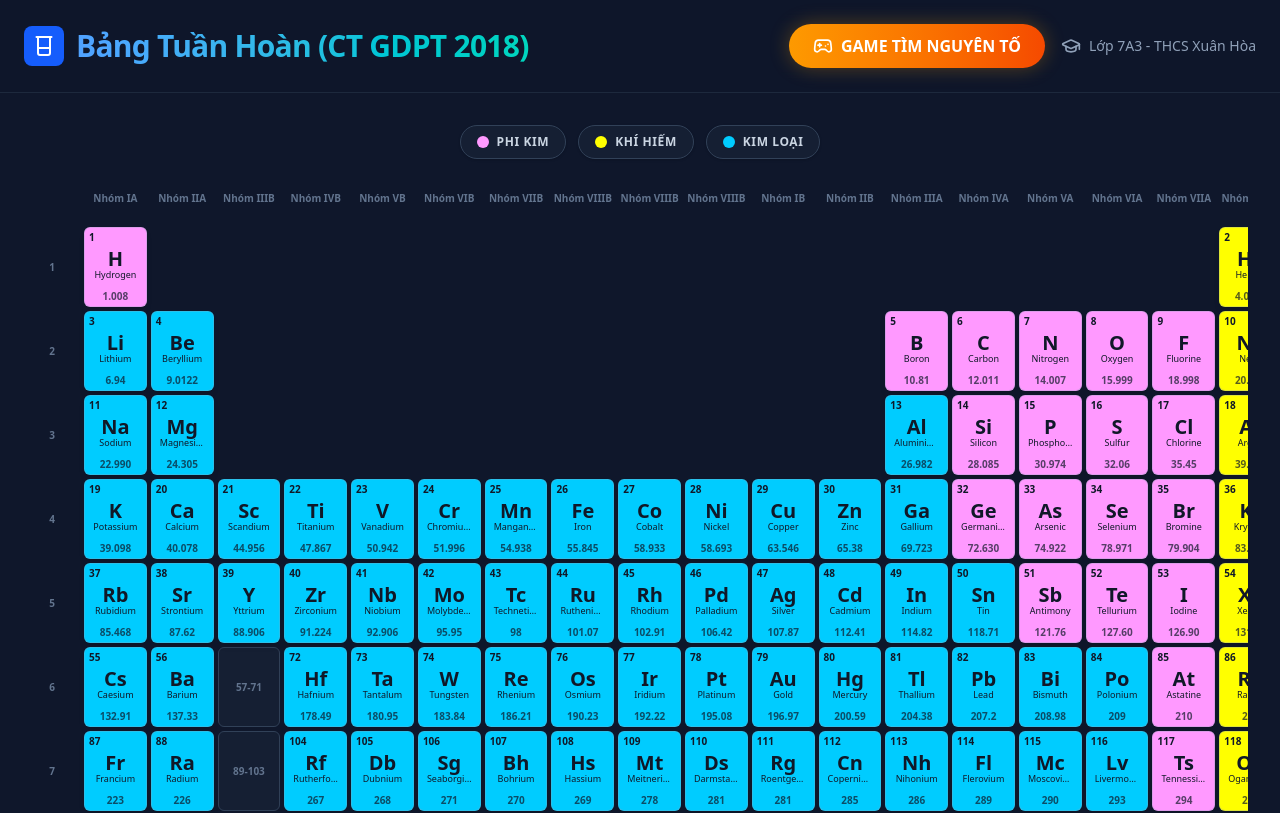
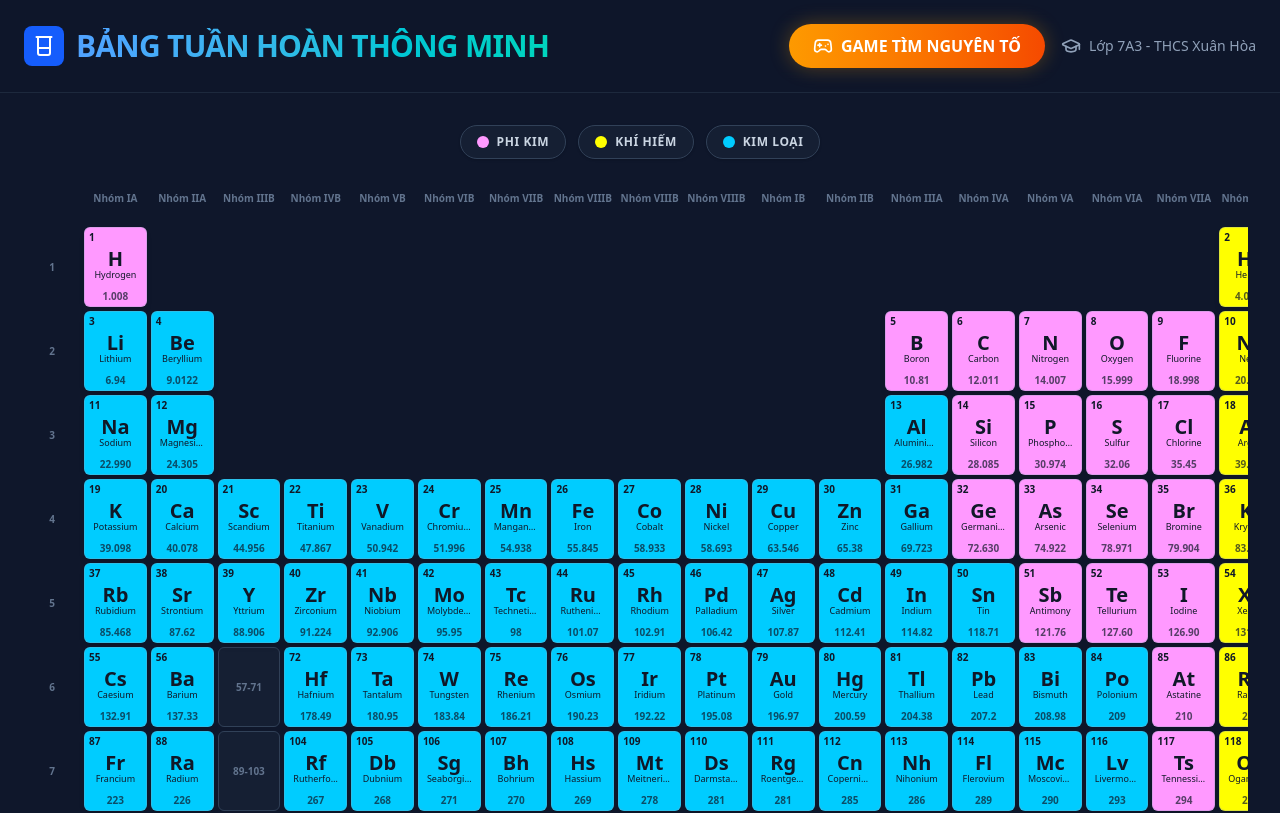
Before and after one commit to trinhngoctruc-oss/SmartPeriodic-Table, a React (Vite) app: page / in a window 1280 px wide. Shown: the top 813 px of the page. Built offline with nearby package versions, Linux system fonts and the light colour scheme.

Commit message:
Update App.tsx

```diff
--- a/src/App.tsx
+++ b/src/App.tsx
@@ -214,7 +214,7 @@ export default function App() {
               <Beaker className="w-6 h-6 text-white" />
             </div>
             <h1 className="text-2xl sm:text-3xl font-bold tracking-tight bg-gradient-to-r from-blue-400 to-teal-400 bg-clip-text text-transparent">
-              Bảng Tuần Hoàn (CT GDPT 2018)
+              BẢNG TUẦN HOÀN THÔNG MINH
             </h1>
           </div>
 
```
